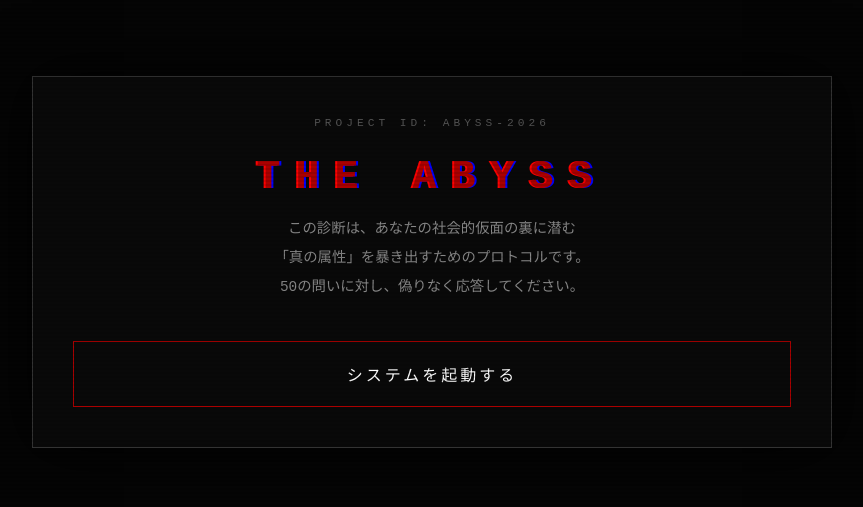
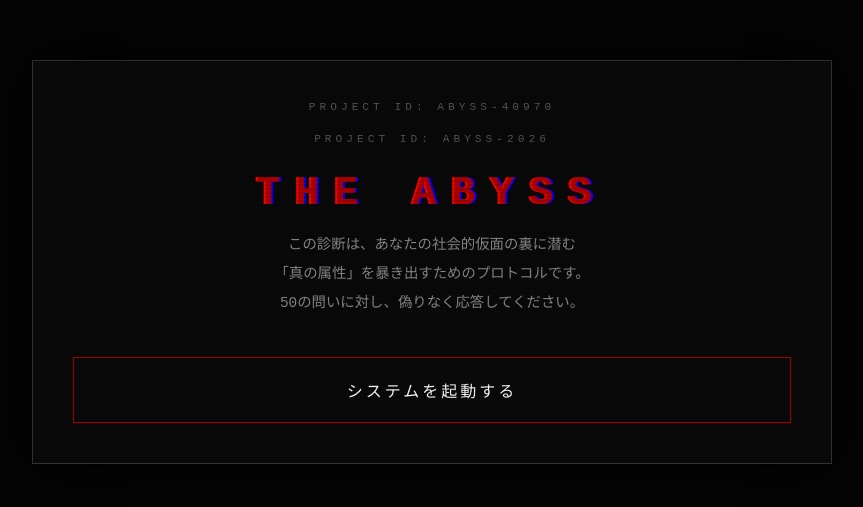
Before and after one commit to giraffetanza0538-dot/the-abyss, a plain HTML site: page index.html in a window 1280 px wide. Shown: the part 138-645 px from the top of the page, without its empty margins (208-1071 px from the left). Drawn offline with Linux system fonts and the light colour scheme.

Commit message:
Update index.html

```diff
--- a/index.html
+++ b/index.html
@@ -232,6 +232,7 @@
 <div id="app">
     <!-- スタート画面 -->
     <div id="start-screen" class="screen">
+        <div id="project-id" style="text-align: center; font-size: 0.7rem; color: #555; margin-bottom: 20px; letter-spacing: 4px;">PROJECT ID: ABYSS-2026</div>
         <div style="text-align: center; font-size: 0.7rem; color: #555; margin-bottom: 20px; letter-spacing: 4px;">PROJECT ID: ABYSS-2026</div>
         <h1>THE ABYSS</h1>
         <p style="text-align: center; color: #888; margin-bottom: 40px; line-height: 2; font-size: 0.9rem;">
@@ -335,6 +336,19 @@
 </div>
 
 <script>
+　　// 自動ID生成用スクリプト
+    window.addEventListener('DOMContentLoaded', () => {
+        const now = new Date();
+        const year = now.getFullYear();
+        const month = now.getMonth() + 1;
+        const day = now.getDate();
+        const calcId = (year * 20) + (month * 30) + (day * 100);
+        const displayDiv = document.getElementById('project-id');
+        if (displayDiv) {
+            displayDiv.innerText = "PROJECT ID: ABYSS-" + calcId;
+        }
+    });
+
     // 診断データ
     const typeData = {
         "MS": {
```
